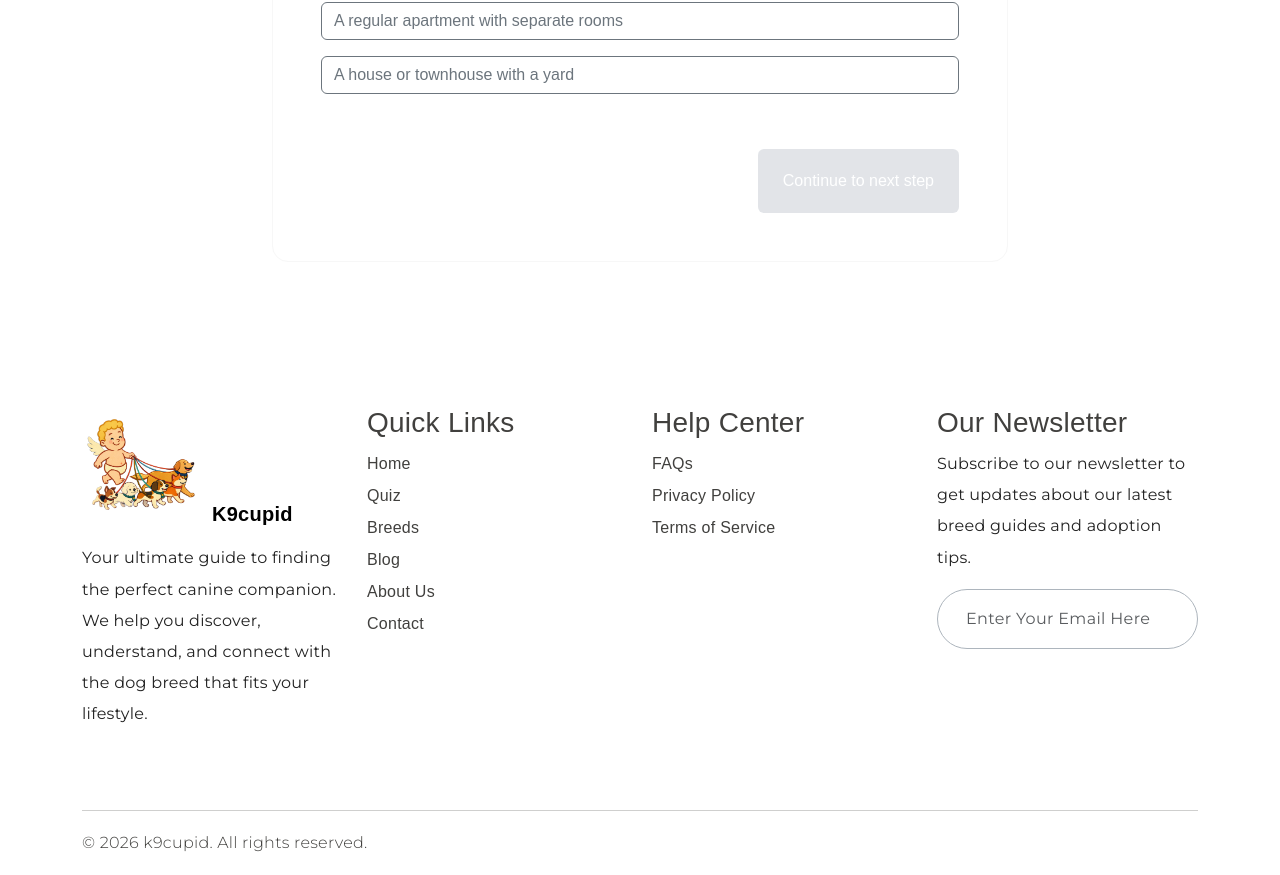
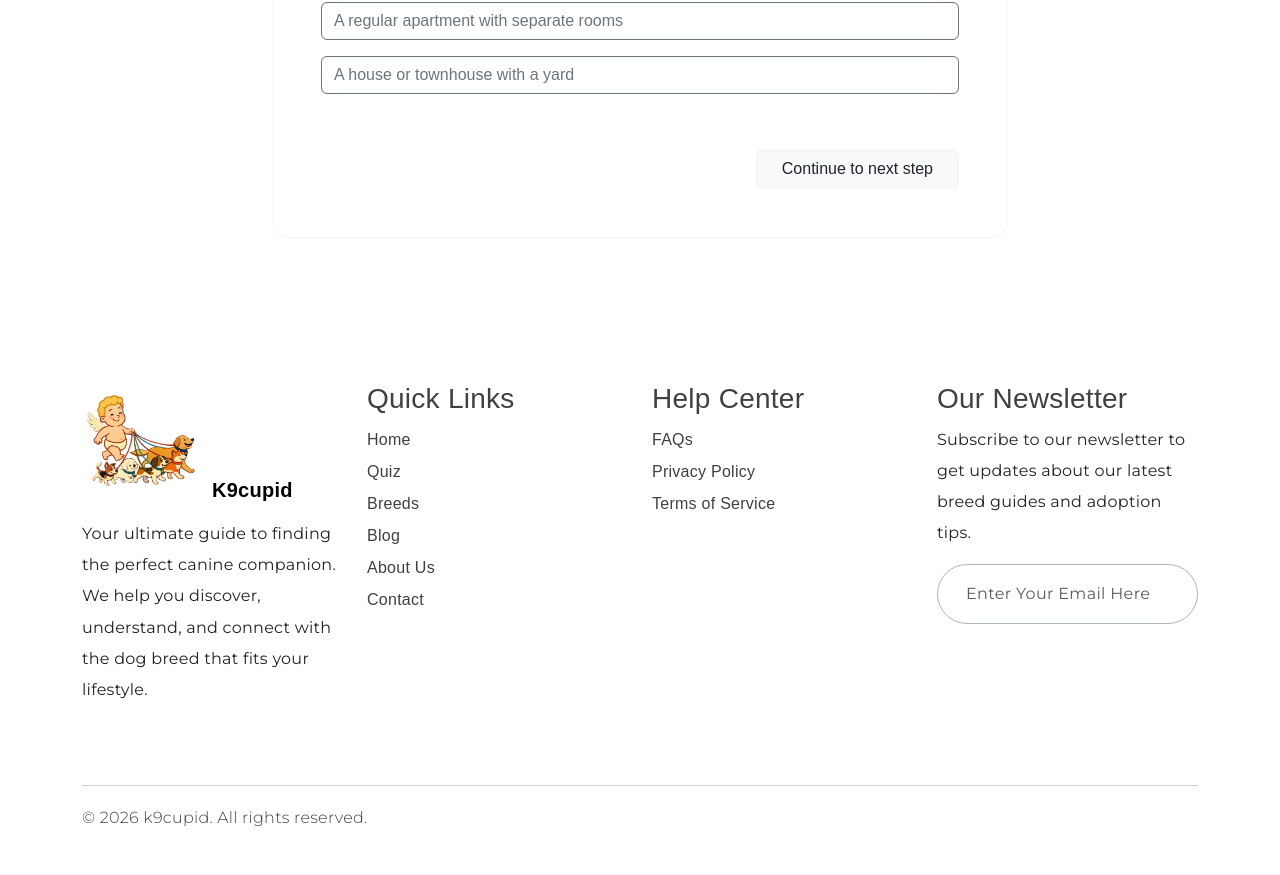
Before and after one commit to horodylova/k9cupid, a Next.js app: page /quiz/start in a window 1280 px wide. Shown: the part 865-1740 px from the top of the page. After the commit the page ends 1715 px from the top, so only its background shows below. Built offline with nearby package versions, Linux system fonts and the light colour scheme; some icons are missing; a web font is replaced by a local one.

Commit message:
Improve disabled Continue button readability (high-contrast, no opacity)

```diff
--- a/src/components/QuizRunner.tsx
+++ b/src/components/QuizRunner.tsx
@@ -327,7 +327,11 @@ export default function QuizRunner() {
                 <div className="mt-4 d-flex justify-content-end">
                   <button
                     type="button"
-                    className="btn btn-primary px-4"
+                    className={`btn px-4 ${
+                      canContinue
+                        ? "btn-primary"
+                        : "btn-light opacity-100 text-body border border-2"
+                    }`}
                     disabled={!canContinue}
                     onClick={handleContinue}
                   >
```
